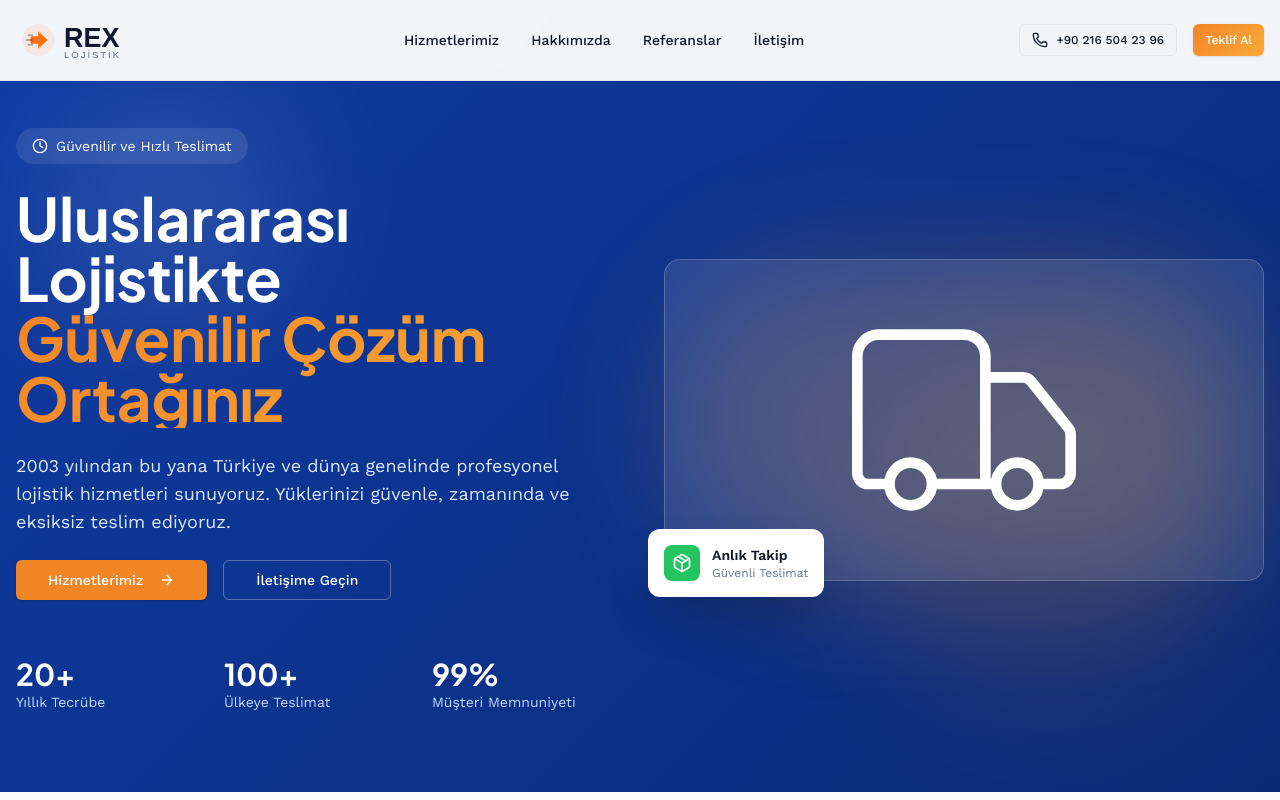
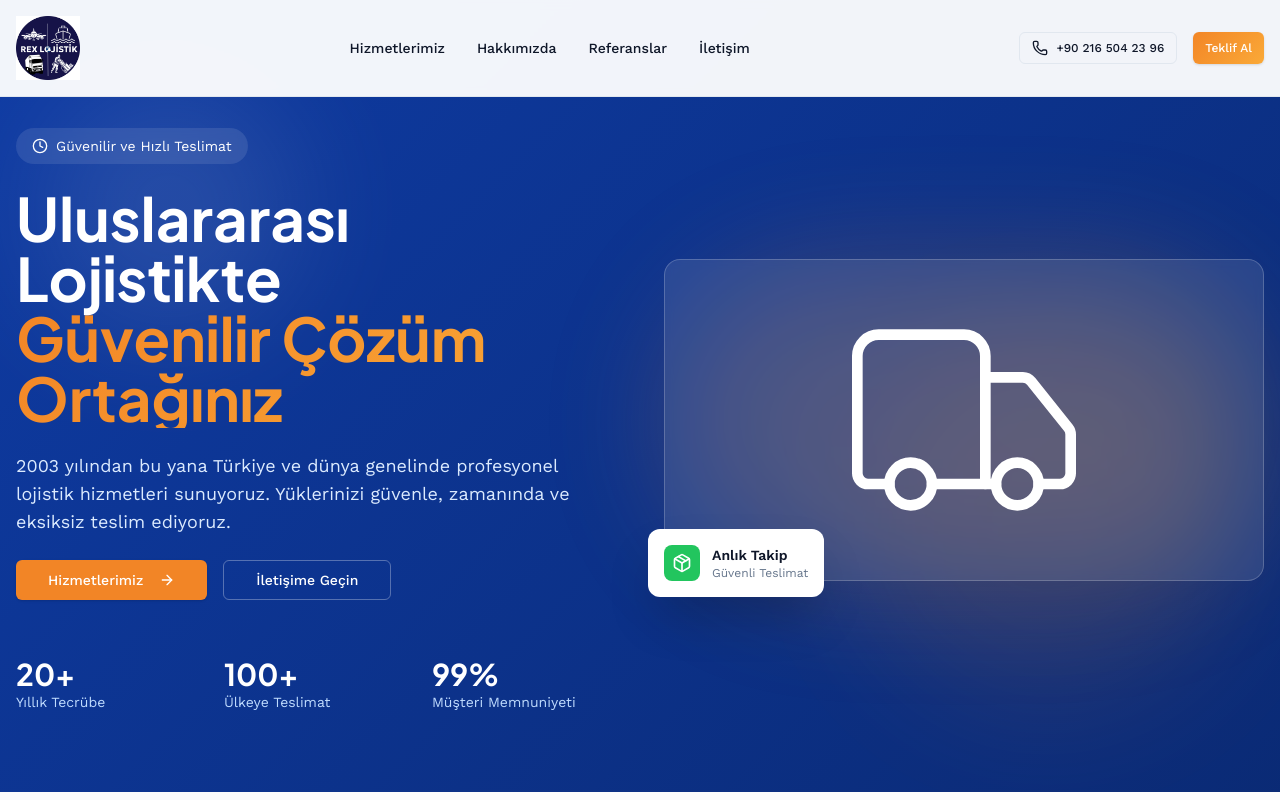
Before and after one commit to hakankesikler/sg-858f4a06-cef2-4736-8b39-c7b4ea443985-1773598027, a Next.js app: page / in a window 1280 px wide. Shown: the top 800 px of the page. Built offline with nearby package versions, Linux system fonts and the light colour scheme.

Commit message:
feat(ui): Update Header and Footer to use actual REX Lojistik logo

```diff
--- a/src/components/Footer.tsx
+++ b/src/components/Footer.tsx
@@ -9,13 +9,15 @@ export function Footer() {
         <div className="grid md:grid-cols-2 lg:grid-cols-4 gap-8 mb-12">
           <div>
             <Link href="/" className="inline-block mb-4">
-              <Image
-                src="/rex-logo.svg"
-                alt="REX Lojistik Logo"
-                width={180}
-                height={50}
-                className="h-12 w-auto brightness-0 invert"
-              />
+              <div className="bg-white rounded-full p-2 inline-block">
+                <Image
+                  src="/rex-logo-original.png"
+                  alt="REX Lojistik Logo"
+                  width={80}
+                  height={80}
+                  className="h-16 w-auto"
+                />
+              </div>
             </Link>
             <p className="text-blue-200 text-sm mb-4">
               2003 yılından bu yana güvenilir, hızlı ve profesyonel uluslararası lojistik çözümleri.
@@ -44,6 +46,7 @@ export function Footer() {
               <li><Link href="#" className="hover:text-accent transition-colors">Kara Yolu Taşımacılığı</Link></li>
               <li><Link href="#" className="hover:text-accent transition-colors">Gümrükleme Hizmetleri</Link></li>
               <li><Link href="#" className="hover:text-accent transition-colors">Depolama ve Antrepo</Link></li>
+              <li><Link href="#" className="hover:text-accent transition-colors">Sigorta Hizmetleri</Link></li>
             </ul>
           </div>
 
@@ -55,6 +58,7 @@ export function Footer() {
               <li><Link href="#" className="hover:text-accent transition-colors">Vizyonumuz</Link></li>
               <li><Link href="#referanslar" className="hover:text-accent transition-colors">Referanslarımız</Link></li>
               <li><Link href="#iletisim" className="hover:text-accent transition-colors">İletişim</Link></li>
+              <li><Link href="#" className="hover:text-accent transition-colors">Kariyer</Link></li>
             </ul>
           </div>
 
--- a/src/components/Header.tsx
+++ b/src/components/Header.tsx
@@ -10,11 +10,11 @@ export function Header() {
         <div className="flex items-center justify-between">
           <Link href="/" className="flex items-center">
             <Image
-              src="/rex-logo.svg"
+              src="/rex-logo-original.png"
               alt="REX Lojistik Logo"
-              width={180}
-              height={50}
-              className="h-12 w-auto"
+              width={100}
+              height={100}
+              className="h-16 w-auto"
               priority
             />
           </Link>
```
Also changed, not shown: public/rex-logo-original.png (added), 1 other file (tests, documents, lock files or other folders).
